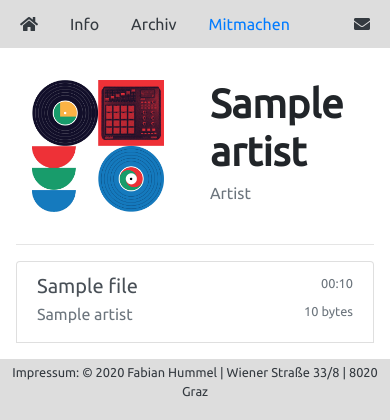
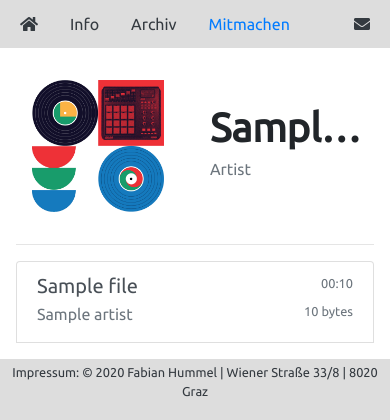
Before and after one commit to fshstk/trommelkreis, a Django app: template archive/templates/archive/artist.html in a window 390 px wide. Shown: the top 420 px of the page. Run offline with Django 3.2, Linux system fonts and the light colour scheme; the template is opened without the code that fills it: most values are stand-ins (such as "Sample title", 1, 10 or a date in 2020); style sheets or scripts are compiled from the project's sources; some libraries are stand-ins or nearby versions.

Commit message:
truncate text in page header (was overflowing on phone)

```diff
--- a/trommelkreis/templates/layout.html
+++ b/trommelkreis/templates/layout.html
@@ -32,7 +32,7 @@
 						<img src="{% static "img/logo.png" %}" width="300px" class="img-fluid p-3" alt="logo">
 					</div>
 					<div class="col-6 my-auto text-left">
-						<h1 class="font-weight-bold">{% block heading %}{% endblock %}</h1>
+						<h1 class="font-weight-bold text-truncate">{% block heading %}{% endblock %}</h1>
 						<h6 class="text-muted">{% block subheading %}{% endblock %}</h6>
 					</div>
 				</div>
```
